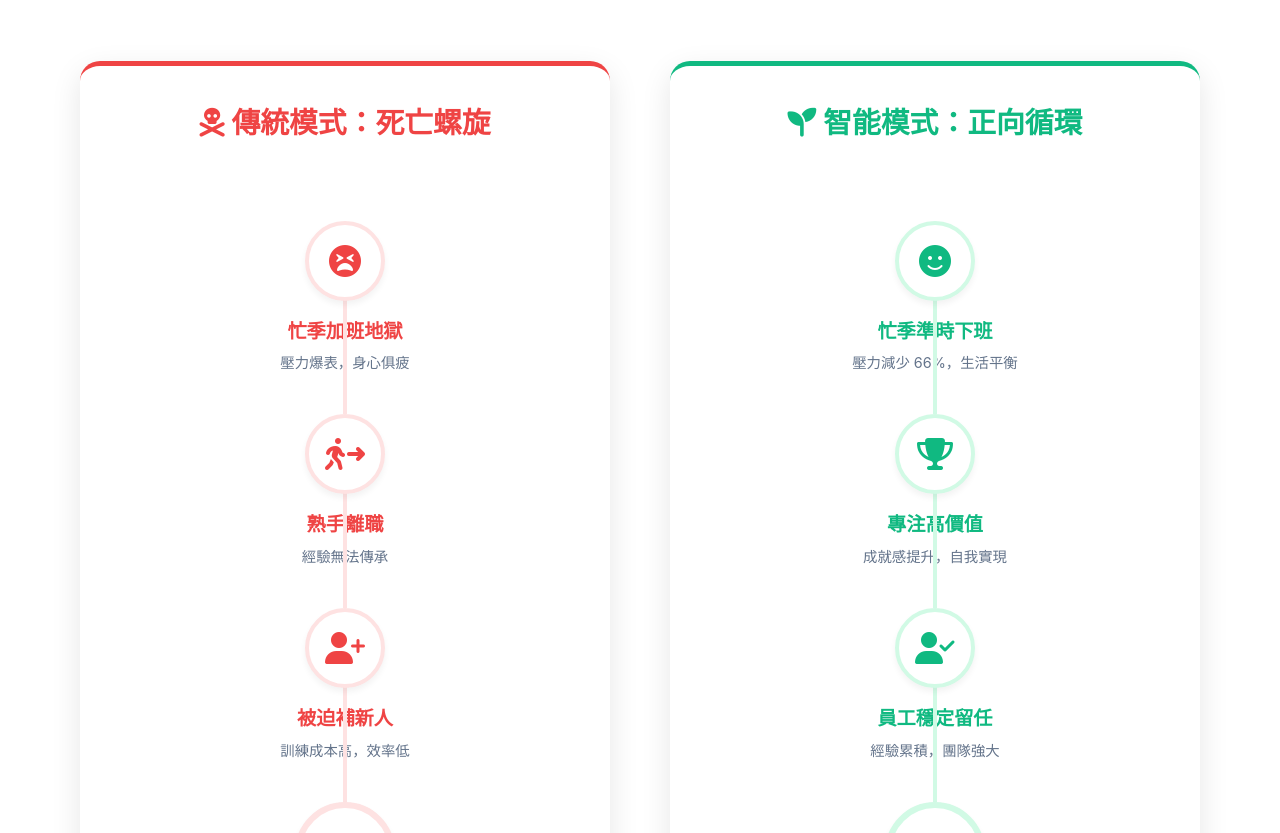
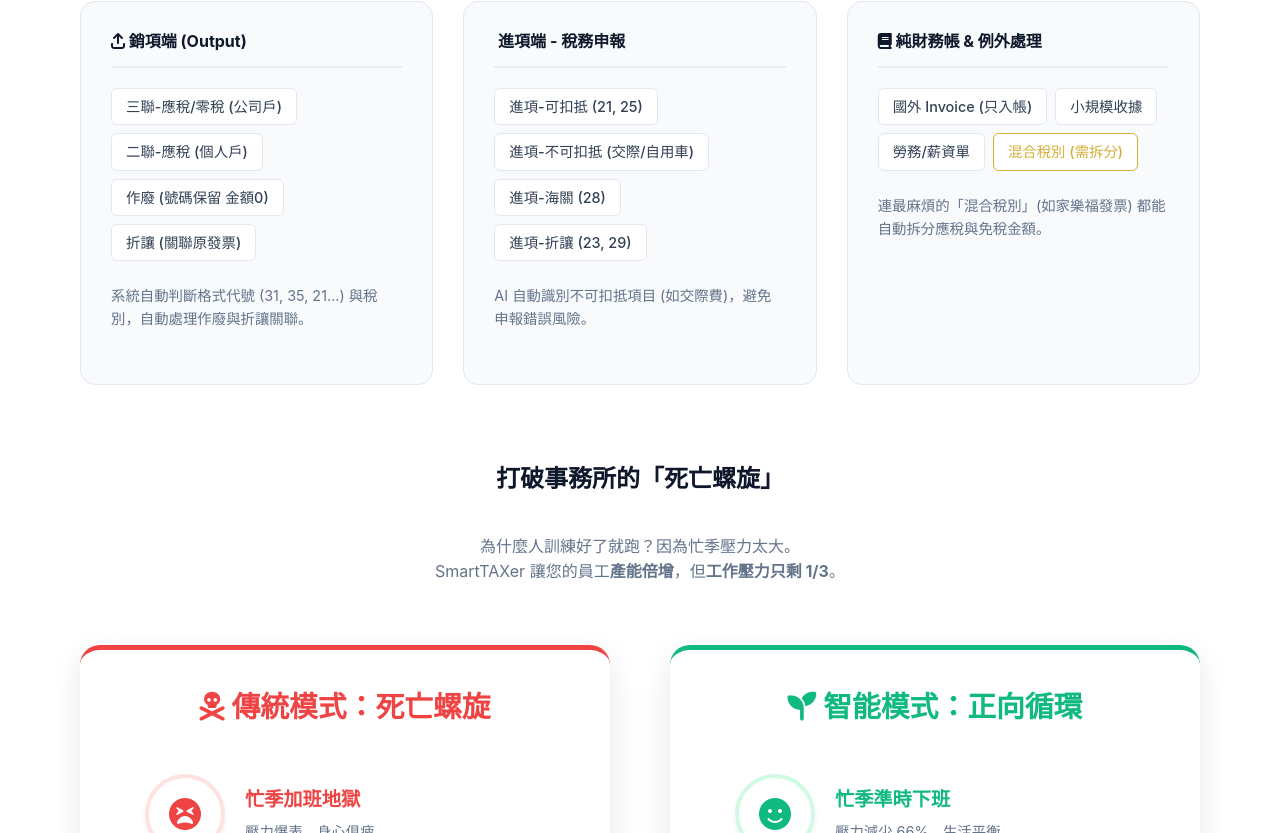
Before and after one commit to lgscvb/20251127-ai-tax, a React (Vite) app: page / in a window 1280 px wide. Shown: the part 2617-3450 px from the top of the page. Built offline with nearby package versions, Linux system fonts and the light colour scheme.

Commit message:
Fix timeline layout: align icon and text horizontally to prevent line overlap

```diff
--- a/src/index.css
+++ b/src/index.css
@@ -452,18 +452,27 @@
     display: flex;
     flex-direction: column;
     align-items: center;
+    /* Keep container centered but content will be aligned */
     position: relative;
     padding: 20px 0;
+    max-width: 400px;
+    /* Limit width for better readability */
+    margin: 0 auto;
+    /* Center the timeline in the card */
 }
 
 .timeline-step {
     display: flex;
-    flex-direction: column;
-    align-items: center;
+    flex-direction: row;
+    /* Change to row */
+    align-items: flex-start;
+    /* Align top */
     position: relative;
     z-index: 1;
     margin-bottom: 40px;
     width: 100%;
+    text-align: left;
+    /* Align text left */
 }
 
 .timeline-step:last-child {
@@ -472,11 +481,14 @@
 
 .timeline-line {
     position: absolute;
-    top: 60px;
+    top: 80px;
+    /* Start below the icon */
     bottom: -40px;
+    /* Extend to next icon */
     width: 4px;
     background-color: #e2e8f0;
-    left: 50%;
+    left: 40px;
+    /* Center of the 80px icon */
     transform: translateX(-50%);
     z-index: 0;
 }
@@ -494,15 +506,23 @@
     justify-content: center;
     background-color: #fff;
     border: 4px solid;
-    margin-bottom: 15px;
+    margin-right: 20px;
+    /* Add space between icon and text */
+    margin-bottom: 0;
+    /* Remove bottom margin */
     position: relative;
     z-index: 2;
     font-size: 2rem;
     box-shadow: 0 4px 6px rgba(0, 0, 0, 0.05);
+    flex-shrink: 0;
+    /* Prevent icon from shrinking */
 }
 
 .timeline-text {
-    text-align: center;
+    text-align: left;
+    /* Align text left */
+    padding-top: 10px;
+    /* Align with icon center visually */
 }
 
 .timeline-title {
```
